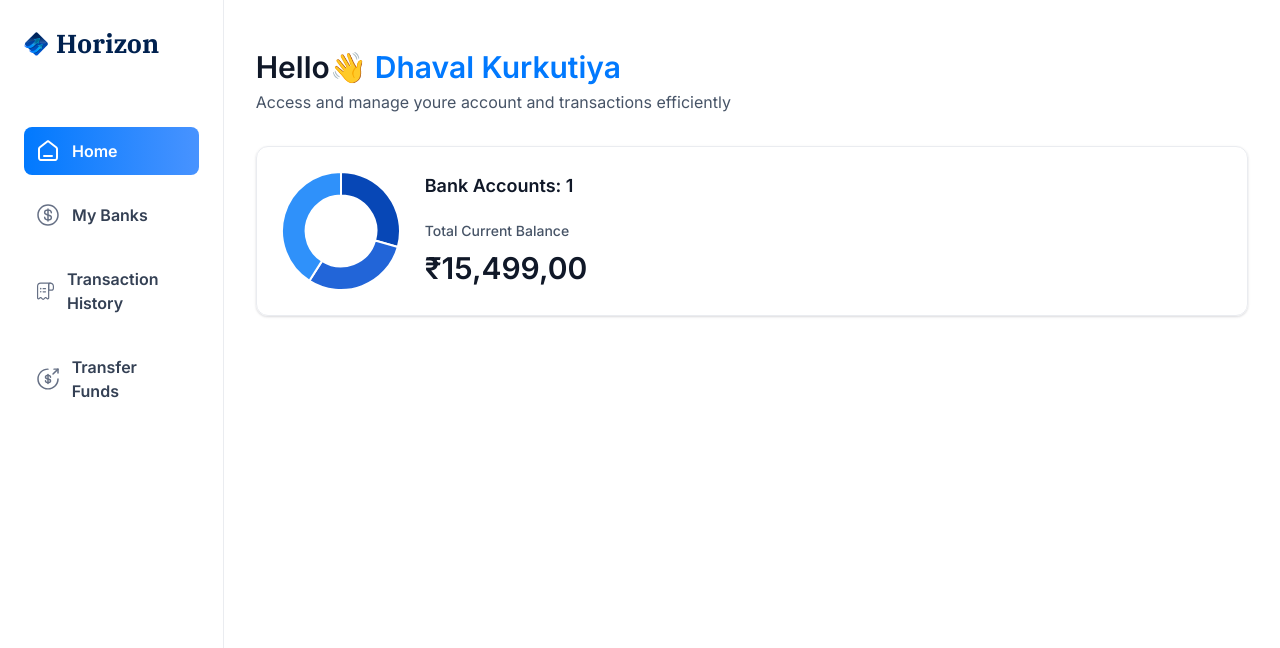
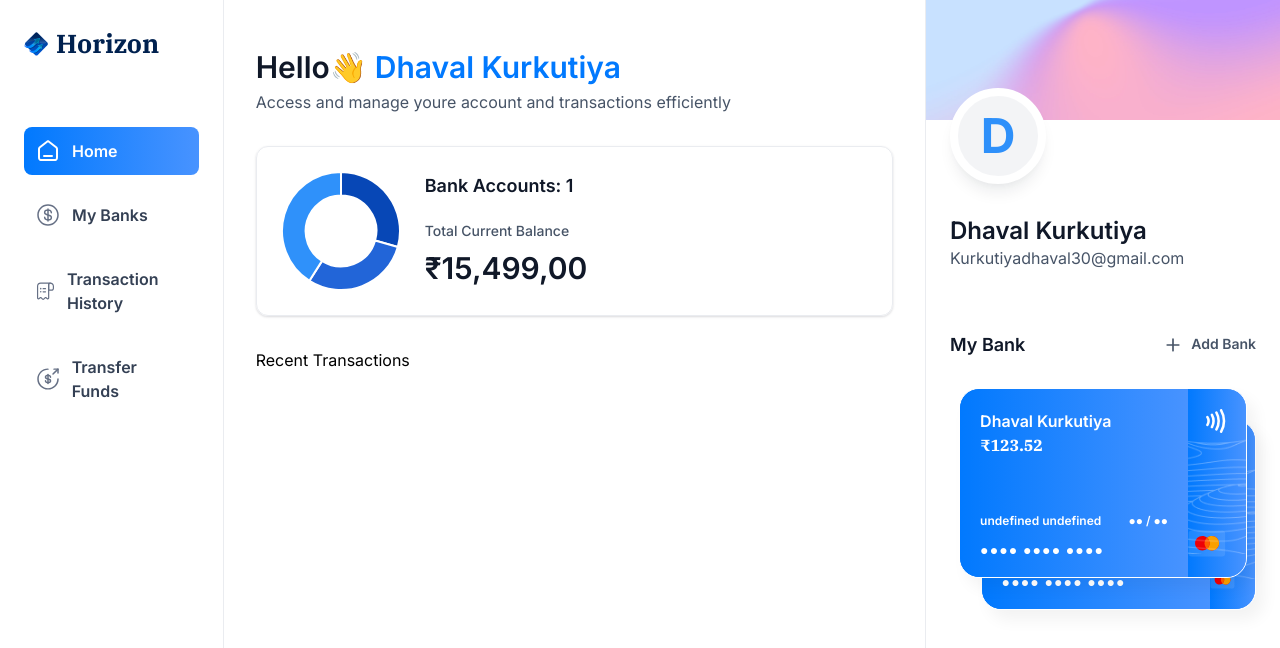
Before and after one commit to Dhavalkurkutiya/banking-app, a Next.js app: page / in a window 1280 px wide. Shown: the top 648 px of the page. Built offline with nearby package versions, Linux system fonts and the light colour scheme.

Commit message:
07:sidebar-card design

```diff
--- a/app/(root)/page.tsx
+++ b/app/(root)/page.tsx
@@ -1,4 +1,5 @@
 import HeaderBox from '@/components/HeaderBox';
+import RightSidebar from '@/components/RightSIdebar';
 import TotalBalanceBox from '@/components/TotalBalanceBox';
 import React from 'react'
 
@@ -22,7 +23,13 @@
                         totalCurrentBalance={15499}
                     />
                 </header>
+                Recent Transactions
             </div>
+            <RightSidebar
+                user={loggedIn}
+                transactions={[]}
+                banks={[{currentBalance: 123.52}, {currentBalance: 123.52}]}
+            />
         </section>
     )
 }
--- /dev/null
+++ b/components/BankCard.tsx
@@ -0,0 +1,70 @@
+
+import { formatAmount } from '@/lib/utils'
+import Image from 'next/image'
+import Link from 'next/link'
+import React from 'react'
+// import Copy from './Copy'
+
+const BankCard = ({ account, userName, showBalance = true }: CreditCardProps) => {
+
+  console.log(account);
+  return (
+    <div className="flex flex-col">
+      <Link href={`/transaction-history/?id=${account.appwriteItemId}`} className="bank-card">
+        <div className="bank-card_content">
+          <div>
+            <h1 className="text-16 font-semibold text-white">
+              {account.name ||  "Dhaval Kurkutiya"}
+            </h1>
+            <p className="font-ibm-plex-serif font-black text-white">
+              {formatAmount(account.currentBalance)}
+            </p>
+          </div>
+
+          <article className="flex flex-col gap-2">
+            <div className="flex justify-between">
+              <h1 className="text-12 font-semibold text-white">
+                {userName}
+              </h1>
+              <h2 className="text-12 font-semibold text-white">
+              ●● / ●●
+              </h2>
+            </div>
+            <p className="text-14 font-semibold tracking-[1.1px] text-white">
+              ●●●● ●●●● ●●●●
+               <span className="text-16">{account?.mask}</span>
+            </p>
+          </article>
+        </div>
+
+        <div className="bank-card_icon">
+          <Image
+            src="/icons/Paypass.svg"
+            width={20}
+            height={24}
+            alt="pay"
+          />
+          <Image
+            src="/icons/mastercard.svg"
+            width={45}
+            height={32}
+            alt="mastercard"
+            className="ml-5"
+          />
+        </div>
+
+        <Image
+          src="/icons/lines.png"
+          width={316}
+          height={190}
+          alt="lines"
+          className="absolute top-0 left-0"
+        />
+      </Link>
+
+      {/* {showBalance && <Copy title={account?.sharaebleId} />} */}
+    </div>
+  )
+}
+
+export default BankCard
--- /dev/null
+++ b/components/RightSIdebar.tsx
@@ -0,0 +1,75 @@
+
+import Image from 'next/image'
+import Link from 'next/link'
+import React from 'react'
+import BankCard from './BankCard'
+
+const RightSidebar = ({ user, transactions, banks }: RightSidebarProps) => {
+
+    return (
+        <aside className="right-sidebar">
+            <section className="flex flex-col pb-8">
+                <div className="profile-banner" />
+                <div className="profile">
+                    <div className="profile-img">
+                        <span className="text-5xl font-bold text-blue-500">{user.firstName || "D"}</span>
+                    </div>
+
+                    <div className="profile-details">
+                        <h1 className='profile-name'>
+                            {user.firstName || "Dhaval"} {user.lastName || "Kurkutiya"}
+                        </h1>
+                        <p className="profile-email">
+                            {user.email || "Kurkutiyadhaval30@gmail.com"}
+                        </p>
+                    </div>
+                </div>
+            </section>
+
+            <section className="banks">
+                <div className="flex w-full justify-between">
+                    <h2 className="header-2">My Bank</h2>
+                    <Link
+                        href="/"
+                        className="flex gap-2"
+                    >
+                        <Image
+                            src="/icons/plus.svg"
+                            width={20}
+                            height={20}
+                            alt="plus"
+                        />
+                        <h2 className="text-14 font-semibold text-gray-600">
+                            Add Bank
+                        </h2>
+                    </Link>
+                </div>
+                {banks?.length > 0 && (
+                    <div className="relative flex flex-1 flex-col items-center justify-center gap-5">
+                        <div className="relative z-10">
+                            <BankCard
+                                key={banks[0].id}
+                                account={banks[0]}
+                                userName={`${user.firstName} ${user.lastName}`}
+                                showBalance={false}
+                            />
+                        </div>
+                        {banks[1] && (
+                            <div className="absolute right-0 top-8 z-0 w-[90%]">
+                                 <BankCard
+                                key={banks[1].id}
+                                account={banks[1]}
+                                userName={`${user.firstName} ${user.lastName}`}
+                                showBalance={false}
+                            />
+                            </div>
+                        )}
+                    </div>
+                )}
+            </section>
+
+        </aside>
+    )
+}
+
+export default RightSidebar
```
